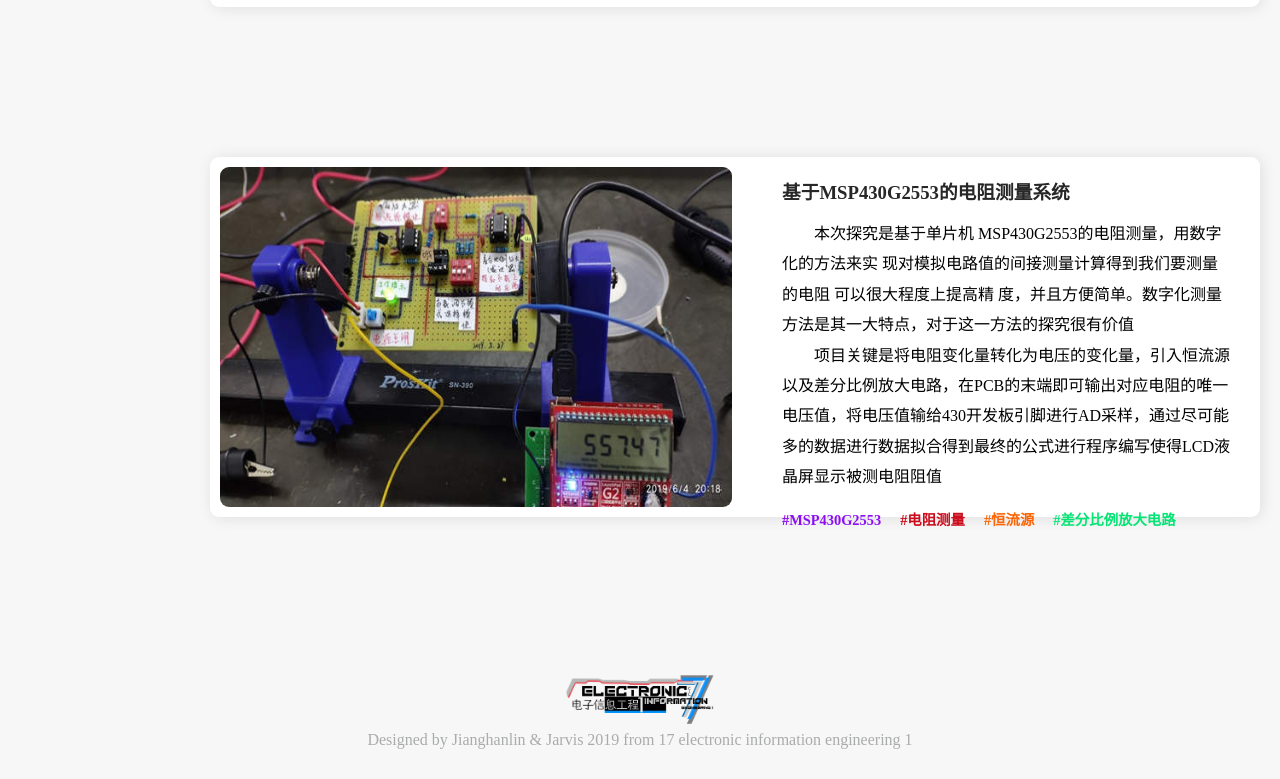
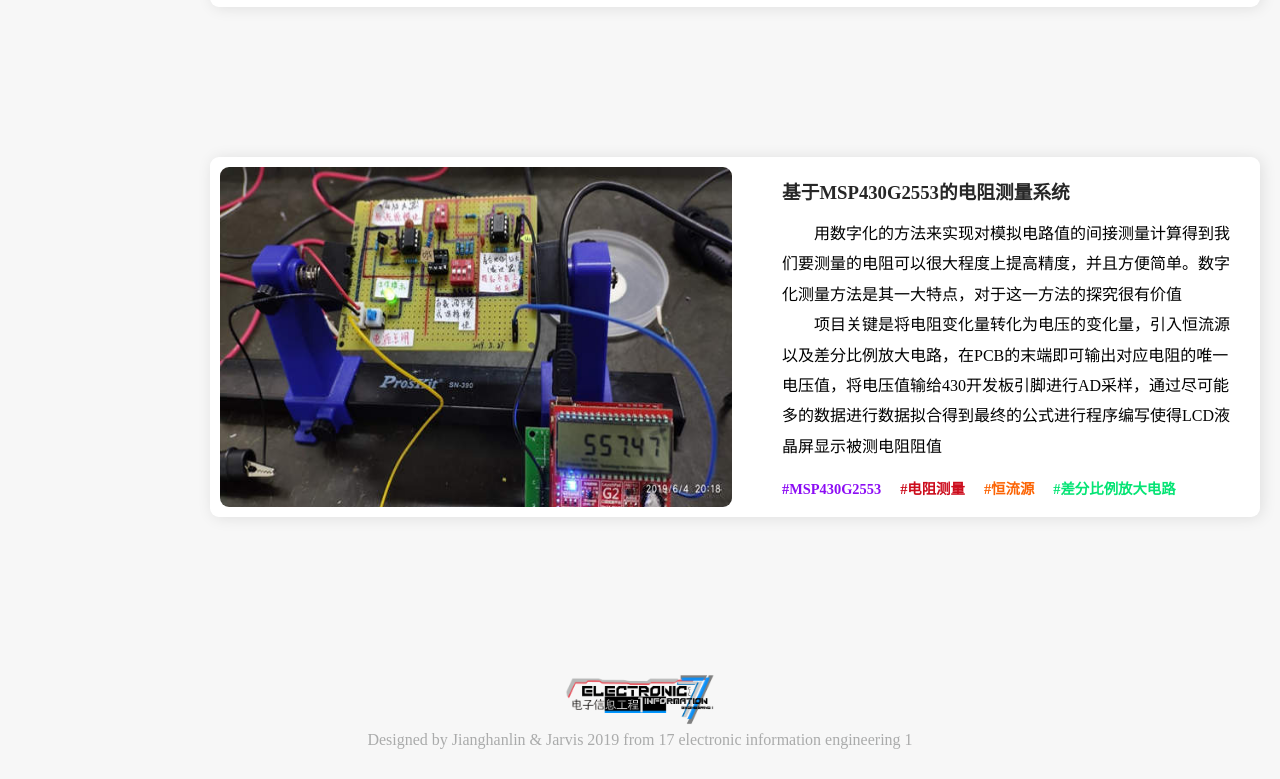
Before and after one commit to Jianghanlin/Jianghanlin.github.io, a plain HTML site: page index.html in a window 1280 px wide. Shown: the part 2249-3028 px from the top of the page. Drawn offline with Linux system fonts and the light colour scheme.

Commit message:
2020.4.7.1

```diff
--- a/index.html
+++ b/index.html
@@ -203,9 +203,7 @@
               <h3>基于MSP430G2553的电阻测量系统</h3>
             </a>
             <div class="zhaiyao">
-              <p>本次探究是基于单片机 MSP430G2553的电阻测量，用数字化的方法来实
-现对模拟电路值的间接测量计算得到我们要测量的电阻 可以很大程度上提高精
-度，并且方便简单。数字化测量方法是其一大特点，对于这一方法的探究很有价值
+              <p>用数字化的方法来实现对模拟电路值的间接测量计算得到我们要测量的电阻可以很大程度上提高精度，并且方便简单。数字化测量方法是其一大特点，对于这一方法的探究很有价值
               </p>
               <p> 项目关键是将电阻变化量转化为电压的变化量，引入恒流源以及差分比例放大电路，在PCB的末端即可输出对应电阻的唯一电压值，将电压值输给430开发板引脚进行AD采样，通过尽可能多的数据进行数据拟合得到最终的公式进行程序编写使得LCD液晶屏显示被测电阻阻值</p>
             </div>
```
